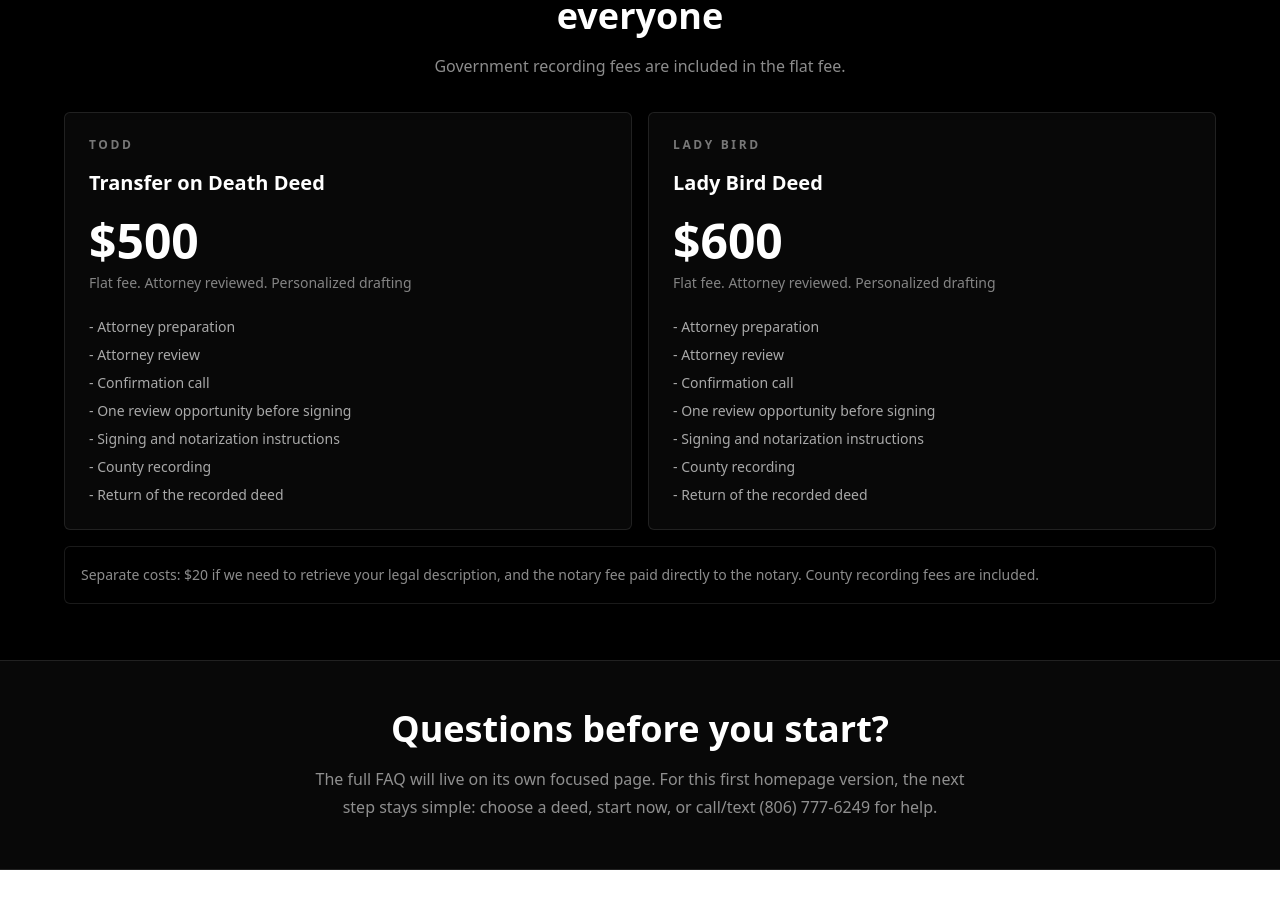
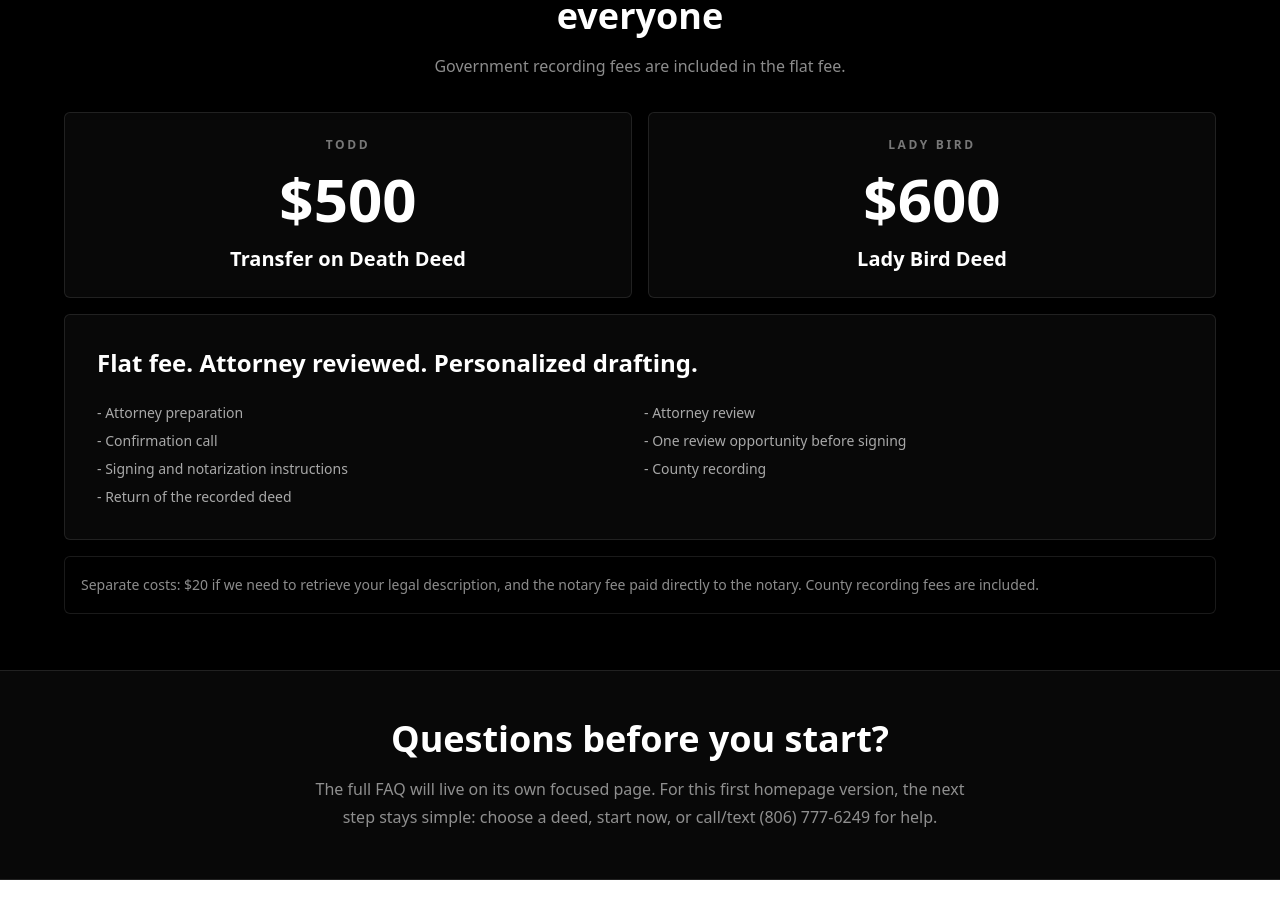
Before and after one commit to jackgriffithsjg-spec/ez-todd-website, a Next.js app: page / in a window 1280 px wide. Shown: the part 2018-2927 px from the top of the page. Built offline with nearby package versions, Linux system fonts and the light colour scheme.

Commit message:
Redesign pricing preview layout

```diff
--- a/components/PricingPreview.tsx
+++ b/components/PricingPreview.tsx
@@ -39,18 +39,25 @@ export function PricingPreview({ showExclusions = false }: PricingPreviewProps)
   return (
     <div className="grid gap-4 md:grid-cols-2">
       {prices.map((item) => (
-        <article key={item.title} className="rounded-md border border-white/10 bg-white/[0.03] p-6">
+        <article
+          key={item.title}
+          className="rounded-md border border-white/10 bg-white/[0.03] p-6 text-center"
+        >
           <p className="text-xs font-semibold uppercase tracking-[0.22em] text-white/45">{item.tag}</p>
+          <p className="mt-4 text-6xl font-semibold tracking-normal text-white">{item.price}</p>
           <h3 className="mt-4 text-xl font-semibold text-white">{item.title}</h3>
-          <p className="mt-5 text-5xl font-semibold tracking-normal text-white">{item.price}</p>
-          <p className="mt-2 text-sm text-white/50">Flat fee. Attorney reviewed. Personalized drafting</p>
-          <ul className="mt-6 space-y-2 text-sm text-white/65">
-            {included.map((feature) => (
-              <li key={feature}>- {feature}</li>
-            ))}
-          </ul>
         </article>
       ))}
+      <article className="md:col-span-2 rounded-md border border-white/10 bg-white/[0.03] p-6 sm:p-8">
+        <h3 className="text-2xl font-semibold tracking-normal text-white">
+          Flat fee. Attorney reviewed. Personalized drafting.
+        </h3>
+        <ul className="mt-6 grid gap-2 text-sm text-white/65 sm:grid-cols-2">
+          {included.map((feature) => (
+            <li key={feature}>- {feature}</li>
+          ))}
+        </ul>
+      </article>
       <p className="md:col-span-2 rounded-md border border-white/10 bg-black p-4 text-sm leading-6 text-white/55">
         Separate costs: $20 if we need to retrieve your legal description, and the
         notary fee paid directly to the notary. County recording fees are included.
```
Also changed, not shown: preview.html (+8 -2 lines), pricing.html (+2 -2 lines).
